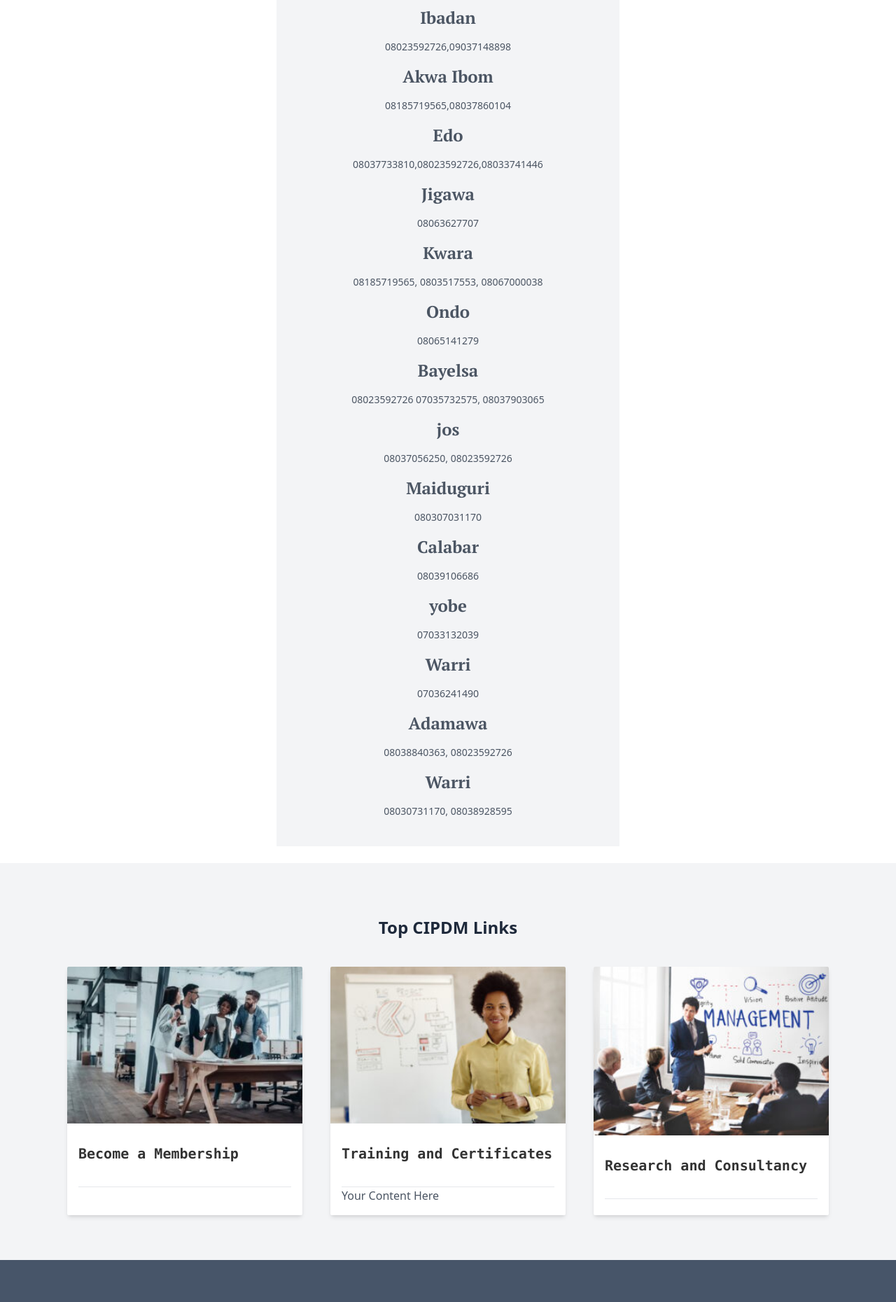
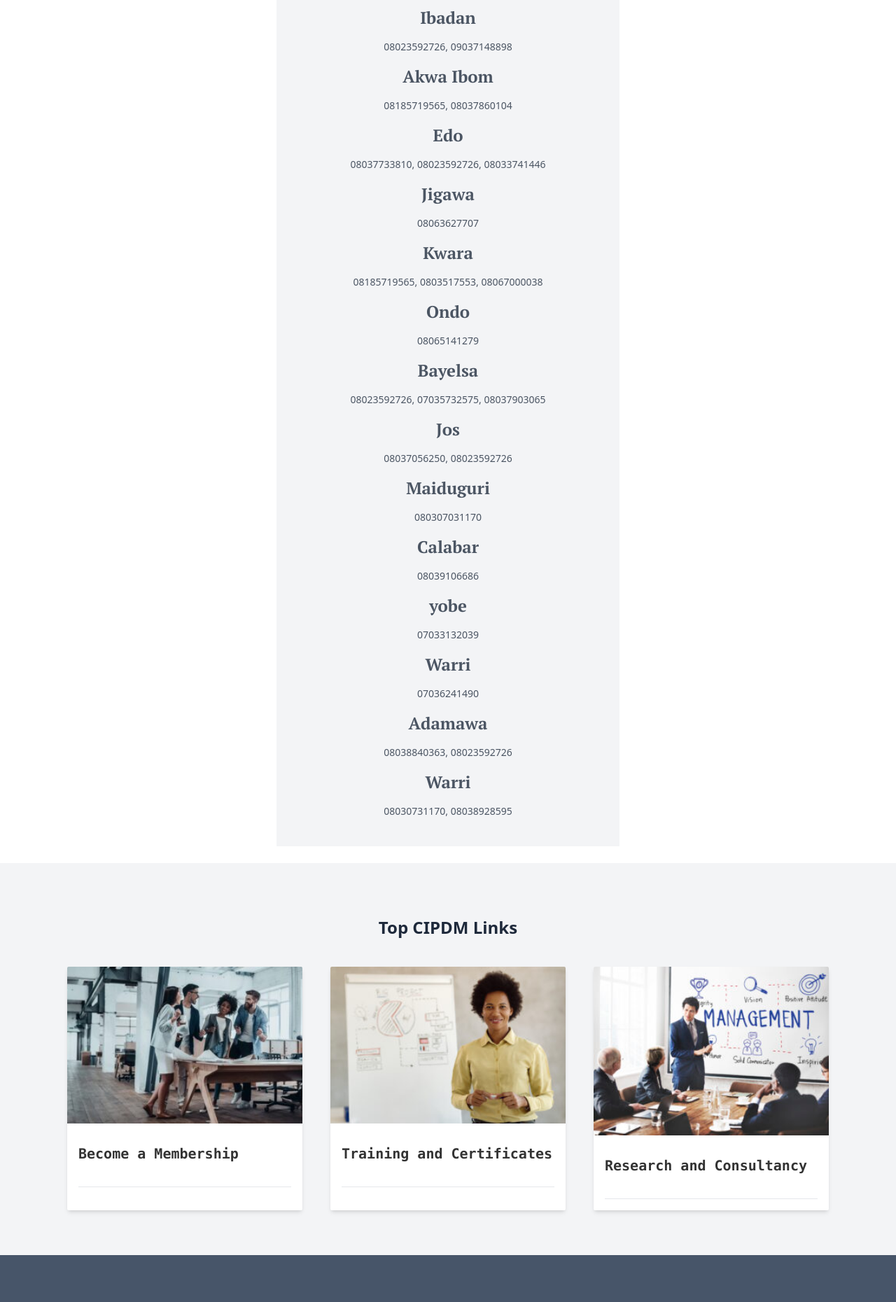
Before and after one commit to JosephDigitty/Institute-Website, a React (Vite) app: page /state-cordinators in a window 1280 px wide. Shown: the part 659-2519 px from the top of the page at 70% size. Built offline with nearby package versions, Linux system fonts and the light colour scheme; a web font is replaced by a local one.

Commit message:
Initial commit

```diff
--- a/src/Home Section/Footer1.jsx
+++ b/src/Home Section/Footer1.jsx
@@ -26,7 +26,7 @@
                 <div className='border-b pb-8 pt-3'>
                 <Link className='font-mono text-black/80 text-xl hover:text-slate-500 font-semibold leading-normal ' to="/Training"> Training and Certificates </Link>
                 </div>
-                    <p className="text-gray-600">Your Content Here</p>
+                    <p className="text-gray-600"></p>
                 </div>
             </div>
      <div className="bg-white shadow-md rounded-sm hover:opacity-90 hover:cursor-pointer overflow-hidden">
--- a/src/Pages/NewsEvent.jsx
+++ b/src/Pages/NewsEvent.jsx
@@ -1,12 +1,18 @@
 import React from 'react'
 import News from '../Home Section/News'
-
+import { Helmet } from 'react-helmet-async';
 const NewsEvent = ({ishome}) => {
 
   return (
+    <>
+    <Helmet>
+    <title>Our Upcoming Events - CIPDM</title>
+    <meta name="description" content="A page showing Cipdm Uucpming events" />
+    </Helmet>
     <section className='md:px-24 px-8 bg-gray-50'>
     <News  ishome = {true} />
     </section>
+    </>
   )
 }
 
--- a/src/Pages/States.jsx
+++ b/src/Pages/States.jsx
@@ -1,7 +1,7 @@
 const States = () => {
     return (
         <section className='md:px-[395px] px-3 min-h-sreen pb-6 bg-white py-3'>
-                <div className="bg-gray-100 flex flex-col space-y-4 py-10">
+                <div className="bg-gray-100 flex flex-col  space-y-4 py-10">
                 <h2 class="md:text-2xl text-lg font-semibold text-gray-700/80 font-Merriweather px-4  text-center">
                 You Can Contact Any of Our State Coordinators Across the Country
                 </h2>
@@ -9,7 +9,8 @@
                     Lagos
                 </h3>
                 <p className="text-sm text-center text-gray-600 ">
-                    08033811003, 08030877169, 08034732190, 08038159255
+                    08033811003, 08030877169, <br className="block sm:hidden" />
+                    08034732190, 08038159255
                 </p>
                 <h3 className="text-2xl font-semibold text-gray-600 font-ptserif text-center ">
                     Ogun
@@ -21,31 +22,31 @@
                     Abia
                 </h3>
                 <p className="text-sm text-center text-gray-600 ">
-                    08037370707,08023592726
+                    08037370707, 08023592726
                 </p>
                 <h3 className="text-2xl font-semibold text-gray-600 font-ptserif text-center">
                     Osun
                 </h3>
                 <p className="text-sm text-center text-gray-600 ">
-                    08039446063,08185719565
+                    08039446063, 08185719565
                 </p>
                 <h3 className="text-2xl font-semibold text-gray-600 font-ptserif text-center">
                     Ibadan
                 </h3>
                 <p className="text-sm text-center text-gray-600 ">
-                    08023592726,09037148898
+                    08023592726, 09037148898
                 </p>
                 <h3 className="text-2xl font-semibold text-gray-600 font-ptserif text-center ">
                     Akwa Ibom
                 </h3>
                 <p className="text-sm text-center text-gray-600 ">
-                    08185719565,08037860104
+                    08185719565, 08037860104
                 </p>
                 <h3 className="text-2xl font-semibold text-gray-600 font-ptserif text-center ">
                     Edo
                 </h3>
                 <p className="text-sm text-center text-gray-600 ">
-                    08037733810,08023592726,08033741446
+                    08037733810, 08023592726, <br className="block sm:hidden" /> 08033741446
                 </p>
                 <h3 className="text-2xl font-semibold text-gray-600 font-ptserif text-center ">
                     Jigawa
@@ -57,7 +58,7 @@
                     Kwara
                 </h3>
                 <p className="text-sm text-center text-gray-600">
-                    08185719565, 0803517553, 08067000038
+                    08185719565, 0803517553, <br className="block sm:hidden" /> 08067000038
                 </p>
                 <h3 className="text-2xl font-semibold text-gray-600 font-ptserif text-center">
                     Ondo
@@ -69,10 +70,10 @@
                     Bayelsa
                 </h3>
                 <p className="text-sm text-center text-gray-600">
-                    08023592726 07035732575, 08037903065
+                    08023592726, 07035732575, <br className="block sm:hidden" /> 08037903065
                 </p>
                 <h3 className="text-2xl font-semibold text-gray-600 font-ptserif text-center">
-                    jos
+                    Jos
                 </h3>
                 <p className="text-sm text-center text-gray-600">
                     08037056250, 08023592726
--- a/src/Pages/Upgrades.jsx
+++ b/src/Pages/Upgrades.jsx
@@ -1,7 +1,13 @@
 import React from 'react'
+import { Helmet } from 'react-helmet-async'
 
 const Upgrades = () => {
   return (
+    <>
+    <Helmet>
+    <title>Membership Upgrades - CIPDM</title>
+    <meta name="description" content="Description of the Membership Upgrades" />
+    </Helmet>
     <section className='md:px-[395px] px-10 pb-6 bg-gray-200 py-3 '>
       <h2 className='text-sm font-ptserif text-slate-600 font-semibold py-4 '>
         Membership
@@ -30,6 +36,7 @@
       4- A letter of Upgrade Approval will be issued if such member is qualified
       </p>
     </section>
+    </>
   )
 }
 
--- a/src/Pages/updates.jsx
+++ b/src/Pages/updates.jsx
@@ -3,10 +3,15 @@
 import Teamworkk from '../assets/images/Teamworkk.jpg'
 import Integrity from '../assets/images/Integrity.jpg'
 import { Link } from 'react-router-dom';
+import { Helmet } from 'react-helmet-async';
 
 const Article = () => {
   return (
     <>
+    <Helmet>
+    <title>Our Articles - CIPDM</title>
+    <meta name="description" content="A page where we can find our Articles" />
+    </Helmet>
     <div className='px-20 md:px-[300px]' >
       <h3 className='text-slate-600 font-bold md:text-3xl text-xl font-Merriweather'>
         Our Articles
```
